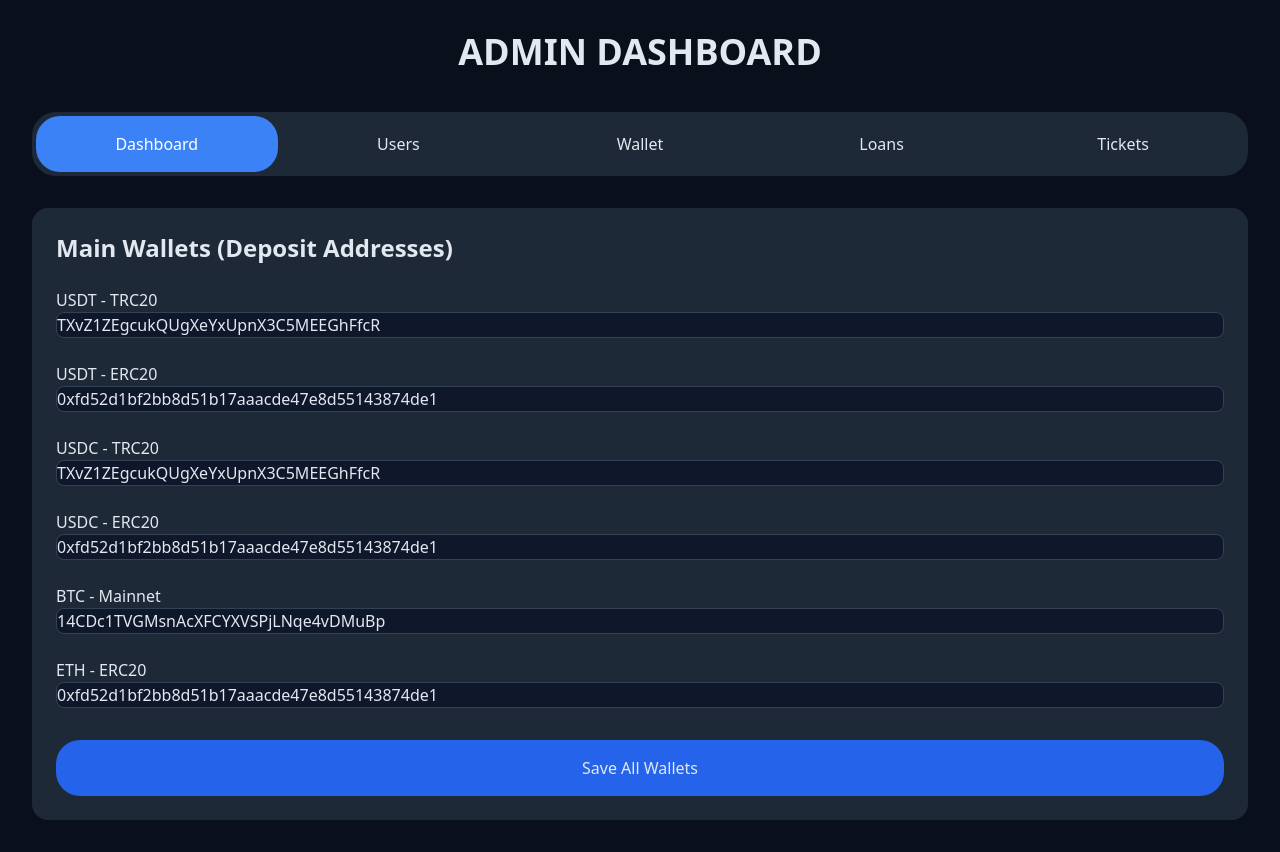
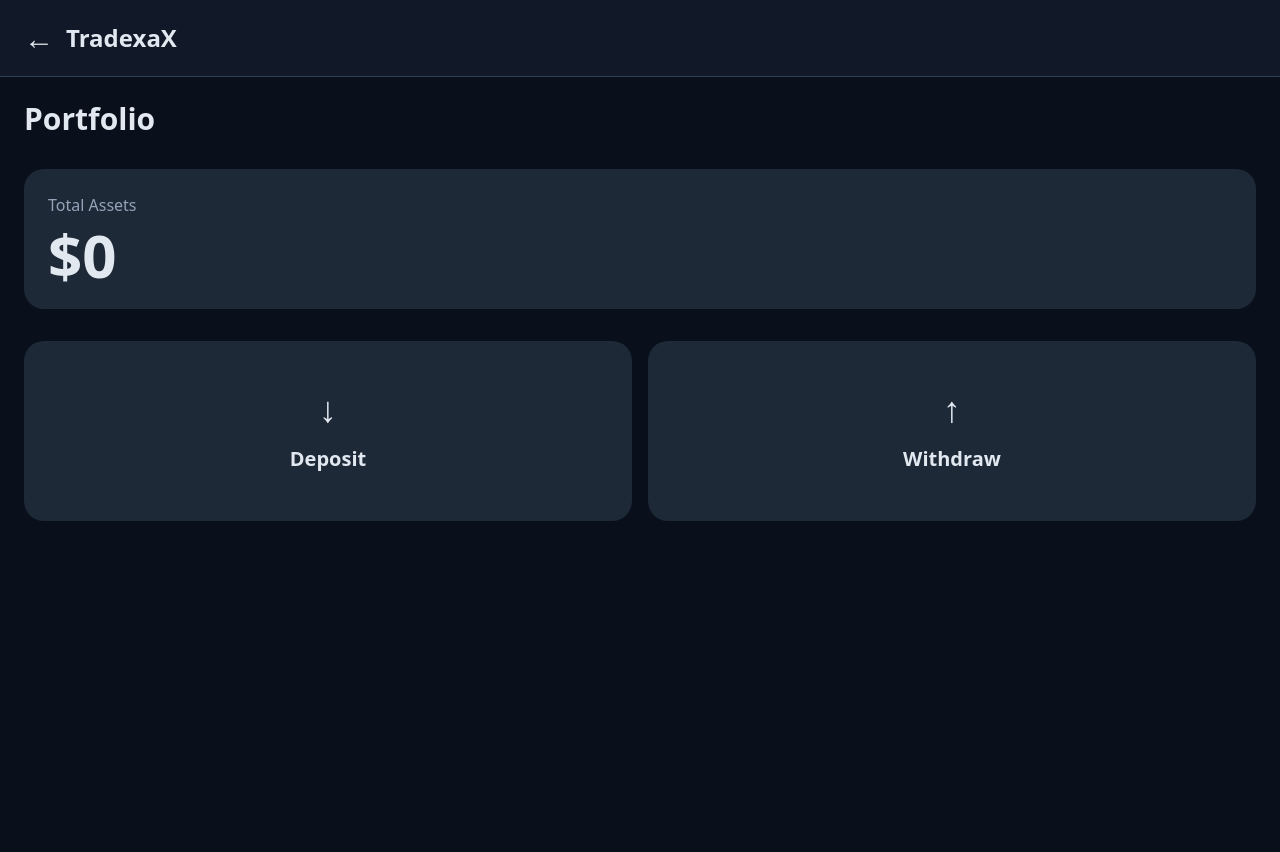
Before and after one commit to tradexax/tradexax, a website: page portfolio.html in a window 1280 px wide. After the commit the page ends 800 px from the top, so only its background shows below. Drawn offline with nearby package versions, Linux system fonts and the light colour scheme.

Commit message:
Update portfolio.html

```diff
--- a/portfolio.html
+++ b/portfolio.html
@@ -3,79 +3,94 @@
 <head>
     <meta charset="UTF-8">
     <meta name="viewport" content="width=device-width, initial-scale=1.0">
-    <title>Admin Dashboard - TradexaX</title>
+    <title>Portfolio - TradexaX</title>
     <script src="https://cdn.tailwindcss.com"></script>
     <style>
         body { background: #0a0f1c; color: #e2e8f0; }
-        .card { background: #1e2937; border-radius: 16px; padding: 24px; }
-        .tab-active { background: #3b82f6; color: white; }
-        input { background: #0f172a; border: 1px solid #334155; color: #e2e8f0; padding: 12px; border-radius: 8px; width: 100%; }
+        .card { background: #1e2937; border-radius: 20px; padding: 24px; }
+        .modal { display: none; position: fixed; top: 0; left: 0; width: 100%; height: 100%; background: rgba(0,0,0,0.95); align-items: center; justify-content: center; z-index: 100; }
     </style>
 </head>
-<body class="min-h-screen p-8">
-    <div class="max-w-7xl mx-auto">
-        <h1 class="text-4xl font-bold mb-10 text-center">ADMIN DASHBOARD</h1>
+<body class="min-h-screen">
+    <header class="bg-[#111827] py-5 px-6 flex justify-between items-center border-b border-slate-700">
+        <div class="flex items-center gap-3">
+            <span onclick="window.location.href='index.html'" class="cursor-pointer text-3xl">←</span>
+            <h1 class="text-2xl font-bold">TradexaX</h1>
+        </div>
+    </header>
 
-        <div class="bg-[#1e2937] p-1 rounded-3xl flex mb-8 overflow-x-auto">
-            <button onclick="switchTab(0)" class="tab tab-active flex-1 py-4 rounded-3xl">Dashboard</button>
-            <button onclick="switchTab(1)" class="tab flex-1 py-4 rounded-3xl">Users</button>
-            <button onclick="switchTab(2)" class="tab flex-1 py-4 rounded-3xl">Wallet</button>
-            <button onclick="switchTab(3)" class="tab flex-1 py-4 rounded-3xl">Loans</button>
-            <button onclick="switchTab(4)" class="tab flex-1 py-4 rounded-3xl">Tickets</button>
+    <main class="max-w-7xl mx-auto p-6">
+        <h1 class="text-3xl font-bold mb-8">Portfolio</h1>
+        <div class="card mb-8">
+            <p class="text-slate-400 mb-2">Total Assets</p>
+            <div id="total-assets" class="text-6xl font-bold">$0</div>
         </div>
 
-        <!-- Wallet Tab -->
-        <div id="tab2" class="card">
-            <h2 class="text-2xl font-semibold mb-6">Main Wallets (Deposit Addresses)</h2>
-            <div class="space-y-6">
-                <div>
-                    <label>USDT - TRC20</label>
-                    <input id="usdt-trc" value="TXvZ1ZEgcukQUgXeYxUpnX3C5MEEGhFfcR">
-                </div>
-                <div>
-                    <label>USDT - ERC20</label>
-                    <input id="usdt-erc" value="0xfd52d1bf2bb8d51b17aaacde47e8d55143874de1">
-                </div>
-                <div>
-                    <label>USDC - TRC20</label>
-                    <input id="usdc-trc" value="TXvZ1ZEgcukQUgXeYxUpnX3C5MEEGhFfcR">
-                </div>
-                <div>
-                    <label>USDC - ERC20</label>
-                    <input id="usdc-erc" value="0xfd52d1bf2bb8d51b17aaacde47e8d55143874de1">
-                </div>
-                <div>
-                    <label>BTC - Mainnet</label>
-                    <input id="btc-main" value="14CDc1TVGMsnAcXFCYXVSPjLNqe4vDMuBp">
-                </div>
-                <div>
-                    <label>ETH - ERC20</label>
-                    <input id="eth-erc" value="0xfd52d1bf2bb8d51b17aaacde47e8d55143874de1">
-                </div>
+        <div class="grid grid-cols-2 gap-4">
+            <button onclick="showDeposit()" class="card flex flex-col items-center py-12 hover:bg-slate-700">
+                <div class="text-4xl mb-4">↓</div>
+                <div class="text-xl font-semibold">Deposit</div>
+            </button>
+            <button onclick="showWithdraw()" class="card flex flex-col items-center py-12 hover:bg-slate-700">
+                <div class="text-4xl mb-4">↑</div>
+                <div class="text-xl font-semibold">Withdraw</div>
+            </button>
+        </div>
+    </main>
+
+    <!-- Deposit Modal -->
+    <div id="deposit-modal" class="modal">
+        <div class="card w-full max-w-md mx-4 p-6">
+            <h2 class="text-2xl font-bold mb-6">Deposit</h2>
+            <select id="deposit-coin" onchange="updateDepositAddress()" class="w-full bg-slate-800 p-4 rounded-2xl mb-4">
+                <option value="USDT">USDT</option>
+                <option value="USDC">USDC</option>
+                <option value="BTC">BTC</option>
+                <option value="ETH">ETH</option>
+            </select>
+            <select id="deposit-network" onchange="updateDepositAddress()" class="w-full bg-slate-800 p-4 rounded-2xl mb-6"></select>
+            <input id="deposit-amount" type="number" placeholder="Amount" class="w-full bg-slate-800 p-4 rounded-2xl mb-6">
+            <div class="mb-6">
+                <p class="text-slate-400 mb-2">Send to this address:</p>
+                <div id="deposit-address" class="bg-slate-900 p-4 rounded-2xl font-mono text-sm break-all"></div>
             </div>
-            <button onclick="saveWallets()" class="mt-8 w-full py-4 bg-blue-600 rounded-3xl">Save All Wallets</button>
+            <button onclick="confirmDeposit()" class="w-full py-4 bg-emerald-600 rounded-3xl">Confirm Deposit</button>
+            <button onclick="closeDepositModal()" class="w-full mt-3 py-4 bg-slate-700 rounded-3xl">Cancel</button>
         </div>
     </div>
 
     <script>
-        function switchTab(n) {
-            document.querySelectorAll('.card').forEach(c => c.classList.add('hidden'));
-            document.getElementById('tab' + n).classList.remove('hidden');
+        function showDeposit() {
+            document.getElementById('deposit-modal').style.display = 'flex';
+            updateDepositAddress();
+        }
+        function closeDepositModal() {
+            document.getElementById('deposit-modal').style.display = 'none';
         }
 
-        function saveWallets() {
-            localStorage.setItem('walletUSDT_TRC20', document.getElementById('usdt-trc').value.trim());
-            localStorage.setItem('walletUSDT_ERC20', document.getElementById('usdt-erc').value.trim());
-            localStorage.setItem('walletUSDC_TRC20', document.getElementById('usdc-trc').value.trim());
-            localStorage.setItem('walletUSDC_ERC20', document.getElementById('usdc-erc').value.trim());
-            localStorage.setItem('walletBTC', document.getElementById('btc-main').value.trim());
-            localStorage.setItem('walletETH', document.getElementById('eth-erc').value.trim());
-            alert("✅ Wallets Saved!");
+        function updateDepositAddress() {
+            const coin = document.getElementById('deposit-coin').value;
+            const networkSelect = document.getElementById('deposit-network');
+            networkSelect.innerHTML = '';
+            if (coin === 'USDT' || coin === 'USDC') {
+                networkSelect.innerHTML = `<option value="TRC20">TRC20</option><option value="ERC20">ERC20</option>`;
+            } else if (coin === 'ETH') {
+                networkSelect.innerHTML = `<option value="ERC20">ERC20</option>`;
+            } else if (coin === 'BTC') {
+                networkSelect.innerHTML = `<option value="Mainnet">Mainnet</option>`;
+            }
+            const network = networkSelect.value || 'TRC20';
+            let key = `wallet${coin}_${network}`;
+            if (coin === 'BTC') key = 'walletBTC';
+            if (coin === 'ETH') key = 'walletETH';
+            const addr = localStorage.getItem(key) || 'No address saved from Admin';
+            document.getElementById('deposit-address').textContent = addr;
         }
 
-        window.onload = () => {
-            switchTab(2);
-        };
+        function confirmDeposit() {
+            alert("✅ Deposit request sent to Admin.");
+            closeDepositModal();
+        }
     </script>
 </body>
 </html>
```
